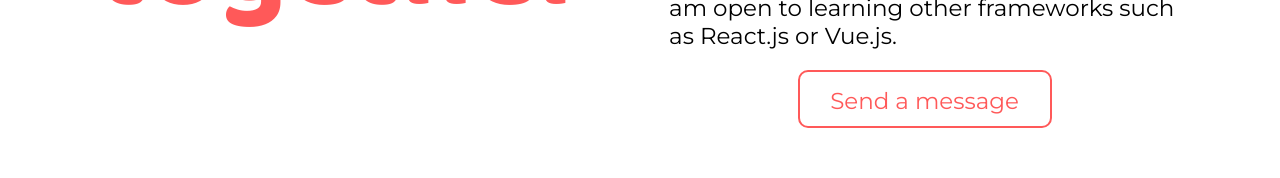
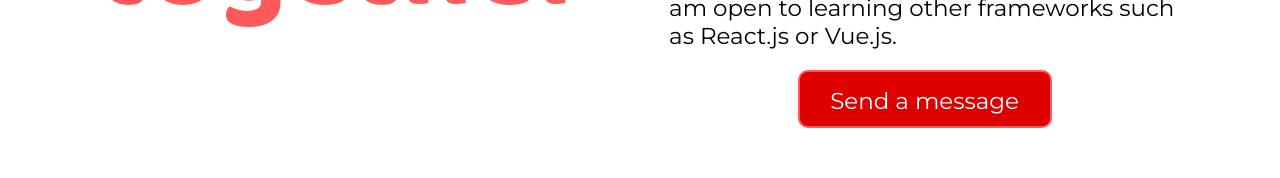
Before and after one commit to LinaWionsek/portfolio, an Angular app: page / in a window 1280 px wide. In both pictures the pointer is over the button "Send a message". Shown: the part 1234-1412 px from the top of the page. Built offline with nearby package versions, Linux system fonts and the light colour scheme.

Commit message:
button animation try

```diff
--- a/src/app/main-content/about-me/about-me.component.html
+++ b/src/app/main-content/about-me/about-me.component.html
@@ -15,7 +15,7 @@
                 <br>
                 I am looking forward to new challenges and am open to learning other frameworks such as React.js or Vue.js.
                 </span>
-                <button>Send a message</button>
+                <button class="button">Send a message</button>
         </div>
     </div>
 
--- a/src/app/main-content/about-me/about-me.component.scss
+++ b/src/app/main-content/about-me/about-me.component.scss
@@ -56,7 +56,9 @@ section {
   font-family: $montserratFont;
   font-size: 23px;
   padding-top: 30px;
-  > button {
+}
+
+.button {
   width: 254px;
   height: 58px;
   font-size: 23px;
@@ -67,4 +69,16 @@ section {
   border-radius: 10px;
   font-family: $montserratFont;
 }
+
+.button:hover {
+  background-position: left center;
+  color: white;
+  transition: background-position 2000ms ease-in-out;
+  background-image: linear-gradient(45deg, white 25%, #DE0000 37.5%, #FF5959, #DE0000  62.5%);
+  background-position: right center;
+  background-size: 400% auto;
+
 }
+// #FF5959
+// #DE0000
+// white
```
Lines whose indentation alone changed are shown as unchanged.
